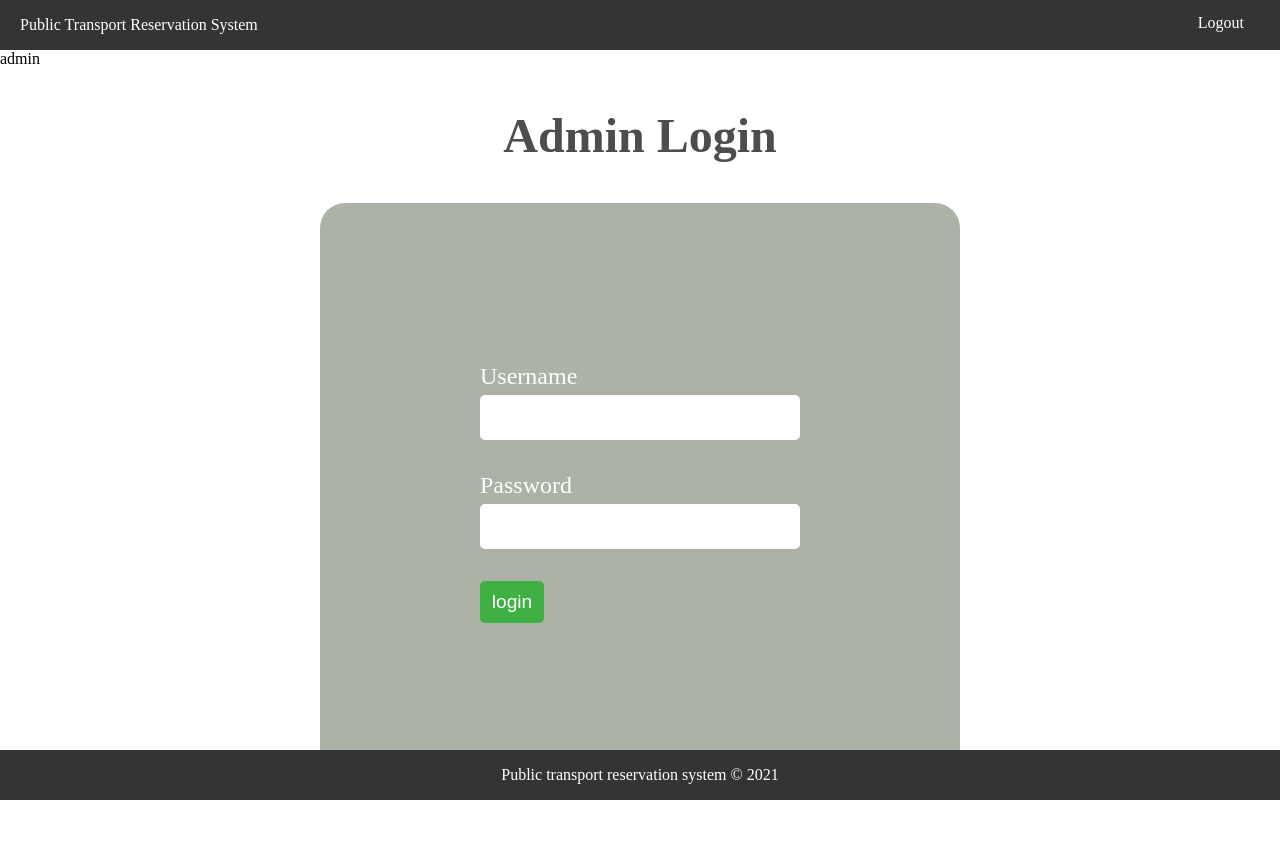
After one commit to Shahadh7/public-transport-reservation-system, a PHP site: page /views/admin_login.php in a window 1280 px wide. The commit adds this page. Run offline with PHP 8.4, Linux system fonts and the light colour scheme; the visitor is signed in with stand-in values (Sample User, id 1).

Commit message:
admin login page created with functionality

```diff
--- a/css/style.css
+++ b/css/style.css
@@ -6,6 +6,7 @@ html {
 body {
     padding: 0;
     margin: 0;
+
 }
 .content-section {
     min-height: 100vh;
@@ -16,7 +17,7 @@ ul {
     margin: 0;
     padding: 0;
     overflow: hidden;
-    background-color: rgb(78, 77, 77);
+    background-color: rgb(53, 52, 52);
 }
 
 li {
@@ -33,7 +34,7 @@ li {
 }
 
 .nav-links:hover {
-    background-color: #111;
+    background-color: rgb(42, 42, 42);
 }
 
 
@@ -55,7 +56,55 @@ li {
     left: 0;
     bottom: 0;
     width: 100%;
-    background-color: rgb(78, 77, 77);
+    background-color: rgb(53, 52, 52);
     color: white;
     text-align: center;
 }
+
+#admin-header {
+    text-align: center;
+    font-size: 3rem;
+    color: rgb(77, 77, 77);
+}
+
+.login-panel {
+    margin: auto;
+    width: 50%;
+    background-color: rgba(24, 42, 7, 0.356);
+    border-radius: 25px;
+}
+
+
+.login-panel form {
+    display: flex;
+    flex-direction: column;
+    padding: 10rem;
+}
+.login-panel form label{
+    color: white;
+    font-size: 1.5rem;
+    margin-bottom: 5px;
+}
+.login-panel form input {
+    margin-bottom: 2rem;
+    padding: 15px;
+    border-radius: 5px;
+    border: none;
+}
+.login-panel form input:focus {
+    outline:none;
+}
+.login-panel form button {
+    padding: 10px;
+    width: 20%;
+    font-size: 1.2rem;
+    border-radius: 5px;
+    background-color: rgb(63, 177, 68);
+    color: white;
+    border: none;
+}
+
+.login-panel form button:focus {
+    outline:none;
+
+}
--- a/js/auth.js
+++ b/js/auth.js
@@ -8,7 +8,7 @@ function login() {
     data.append('password', password);
 
     var xhr = new XMLHttpRequest();
-    xhr.open('POST', '../../src/auth/register.php', true);
+    xhr.open('POST', '../../src/auth/login.php', true);
     xhr.onload = function () {
         // do something to response
         console.log(this.responseText);
@@ -19,16 +19,35 @@ function login() {
 }
 
 function logout() {
-    alert('asd')
     var xhr = new XMLHttpRequest();
     xhr.open('POST', '../../src/auth/logout.php', true);
     xhr.onload = function () {
         // do something to response
         alert(this.responseText)
         if(this.responseText) {
-            window.location.replace("index.php");
+            window.location.replace("/");
         }
 
     };
     xhr.send();
 }
+
+function adminLogin() {
+    username = document.getElementById('admin-username').value
+    password = document.getElementById('admin-password').value
+
+    var data = new FormData();
+    data.append('username', username);
+    data.append('password', password);
+    data.append('is_admin', "true");
+
+    var xhr = new XMLHttpRequest();
+    xhr.open('POST', '../../src/auth/login.php', true);
+    xhr.onload = function () {
+        // do something to response
+        console.log(this.responseText);
+        alert(this.responseText)
+        window.location.replace("admin.php");
+    };
+    xhr.send(data);
+}
--- /dev/null
+++ b/templates/admin-header.php
@@ -0,0 +1,10 @@
+
+<link rel="stylesheet" href="css/style.css">
+
+<ul>
+    <li id="logo"><a href="../index.php"><p>Public Transport Reservation System</p></a></li>
+    <?php if (isset($_SESSION['user_id']) && isset($_SESSION['type'])) {?>
+        <li><a href="#" class="nav-links" onclick="logout()">Logout</a></li>
+    <?php }?>
+</ul>
+<script src="../js/auth.js"></script>
--- /dev/null
+++ b/views/admin_login.php
@@ -0,0 +1,36 @@
+<?php session_start();?>
+<!DOCTYPE html>
+<html lang="en">
+<head>
+    <meta charset="UTF-8">
+    <meta http-equiv="X-UA-Compatible" content="IE=edge">
+    <meta name="viewport" content="width=device-width, initial-scale=1.0">
+    <title>Admin Login</title>
+    <link rel="stylesheet" href="../css/style.css">
+</head>
+<body>
+    <section class="header-section">
+        <?php include '../templates/admin-header.php' ?>
+    </section>
+    <section class="content-section">
+        <?php
+            echo $_SESSION['type'];
+        ?>
+        <h1 id="admin-header">Admin Login</h1>
+        <div class="login-panel">
+            <form action="" method="post">
+                <label for="admin-username">Username</label>
+                <input type="text" name="admin-username" id="admin-username">
+                <label for="admin-password">Password</label>
+                <input type="password" name="admin-password" id="admin-password">
+                <button type="submit" onclick="adminLogin()">login</button>
+            </form>
+        </div>
+    </section>
+    <section class="footer-section">
+        <?php include '../templates/footer.php' ?>
+    </section>
+    <script src="../js/auth.js"></script>
+
+</body>
+</html>
```
Also changed, not shown: resources/db.php (+17 -0 lines), src/auth/login.php (+42 -0 lines), src/auth/register.php (deleted, +0 -23 lines), views/admin.php (+8 -1 lines), index.php (indentation only), views/home.php (added), views/login.php (indentation only).
